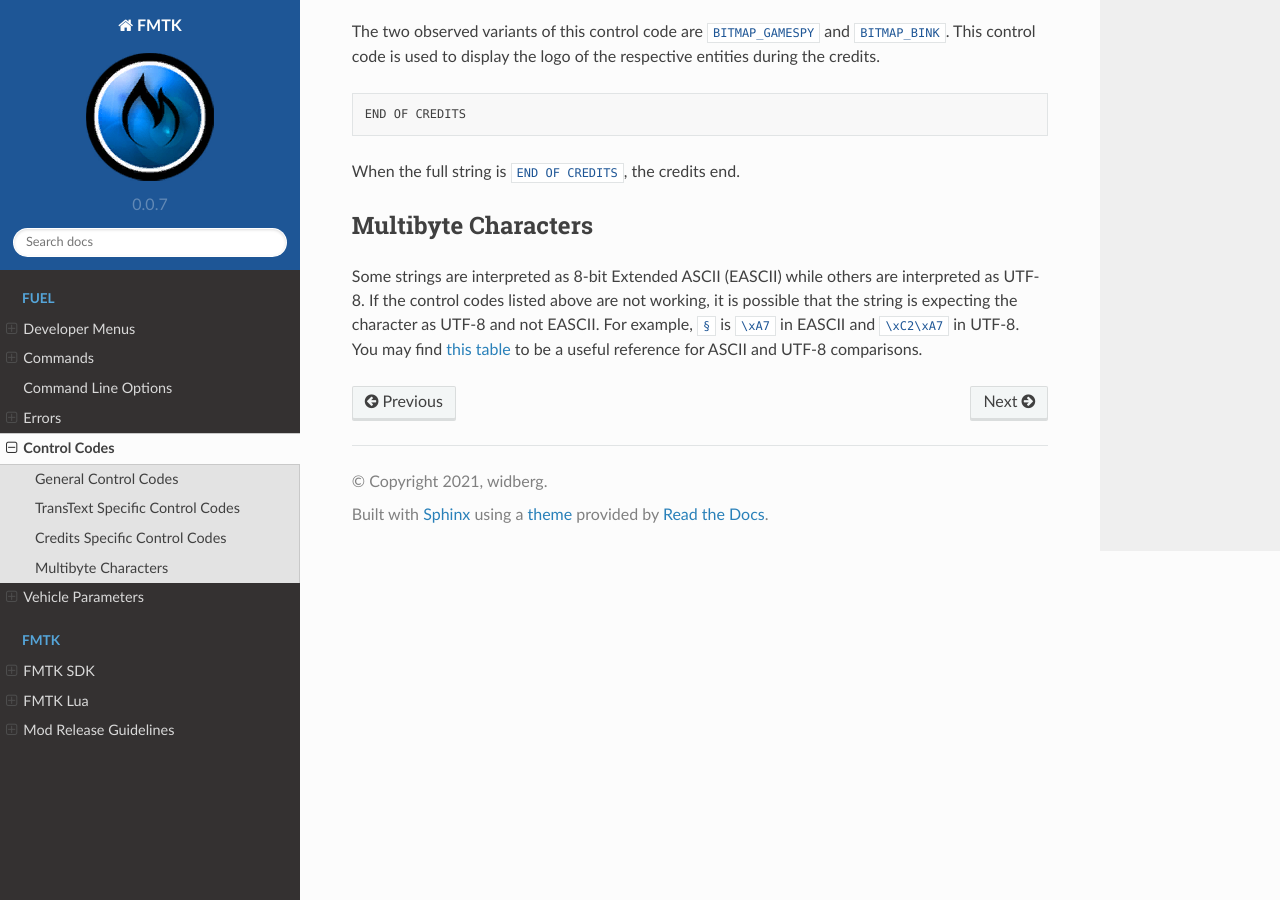
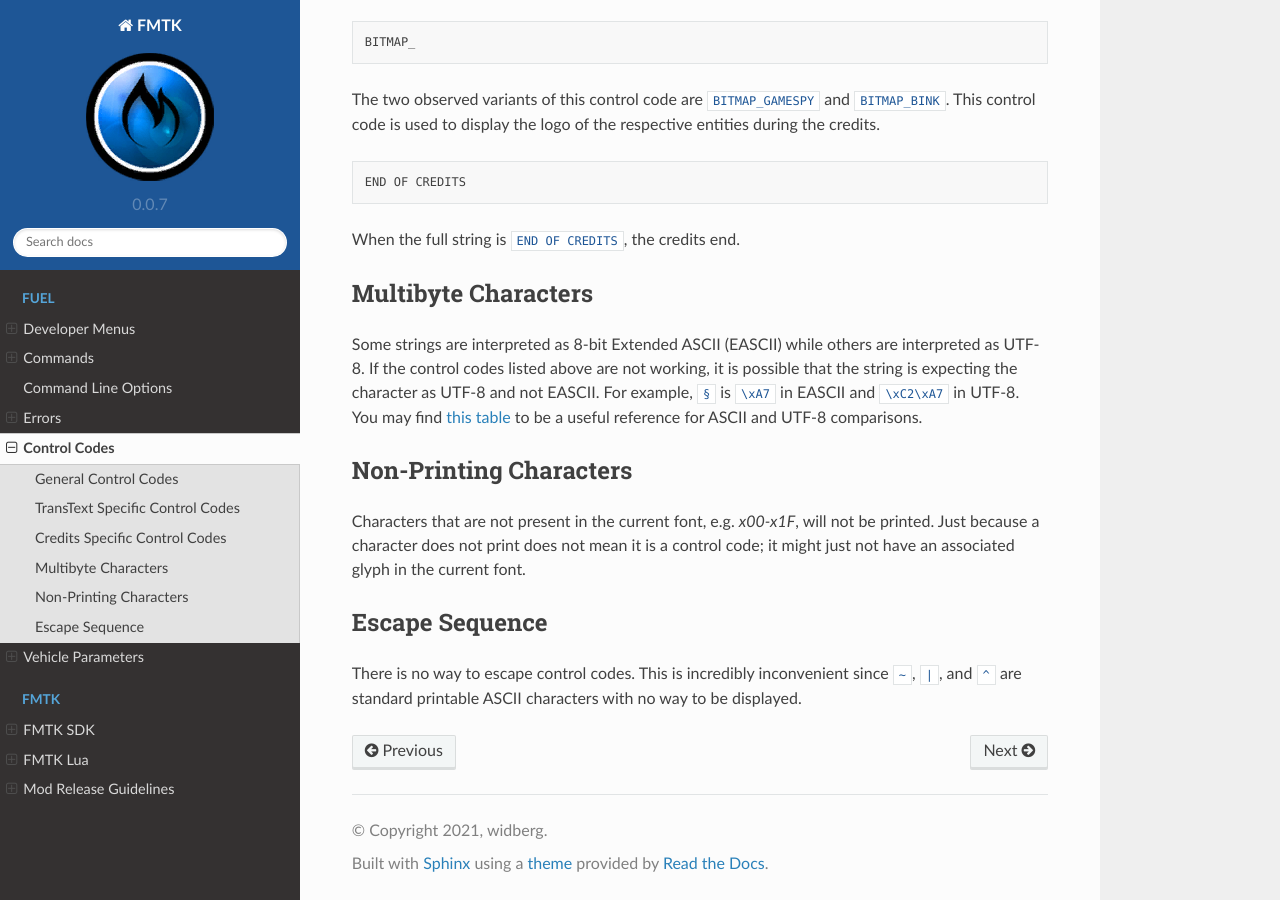
Before and after one commit to widberg/fmtk, a Sphinx documentation site: the page built from docs/source/fuelcontrolcodes.rst, in a window 1280 px wide and 900 px high, scrolled down 2180 px. Built offline with Sphinx 7.4.7 and the Read the Docs theme 2.0.0, drawn with Linux system fonts in a browser that asks for light colours; some of the changed text lies outside the part shown.

Commit message:
control codes

```diff
--- a/docs/source/fuelcontrolcodes.rst
+++ b/docs/source/fuelcontrolcodes.rst
@@ -8,7 +8,7 @@ Some strings accept C standard library ``printf`` format specifiers.
 General Control Codes
 ---------------------
 
-.. admonition::
+.. code-block:: c
 
    ~
 
@@ -24,7 +24,7 @@ em space. Invisible non-whitespace character with a width of approximately 1 spa
 
    |
 
-Zero-width space. Invisible non-whitespace character with a width of zero. This may have another use.
+Zero-width space. Invisible non-whitespace character with a width of zero. The game tries to print the literal ``|`` character as a separator in a few places but it does not show up as expected.
 
 .. code-block:: c
 
@@ -89,3 +89,13 @@ Multibyte Characters
 ---------------------
 
 Some strings are interpreted as 8-bit Extended ASCII (EASCII) while others are interpreted as UTF-8. If the control codes listed above are not working, it is possible that the string is expecting the character as UTF-8 and not EASCII. For example, ``§`` is ``\xA7`` in EASCII and ``\xC2\xA7`` in UTF-8. You may find `this table <https://kellykjones.tripod.com/webtools/ascii_utf8_table.html>`_ to be a useful reference for ASCII and UTF-8 comparisons.
+
+Non-Printing Characters
+-----------------------
+
+Characters that are not present in the current font, e.g. `\x00-\x1F`, will not be printed. Just because a character does not print does not mean it is a control code; it might just not have an associated glyph in the current font.
+
+Escape Sequence
+---------------
+
+There is no way to escape control codes. This is incredibly inconvenient since ``~``, ``|``, and ``^`` are standard printable ASCII characters with no way to be displayed.
```
